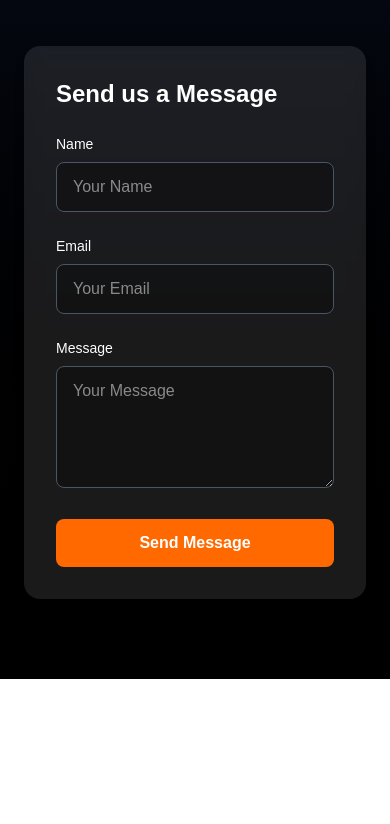
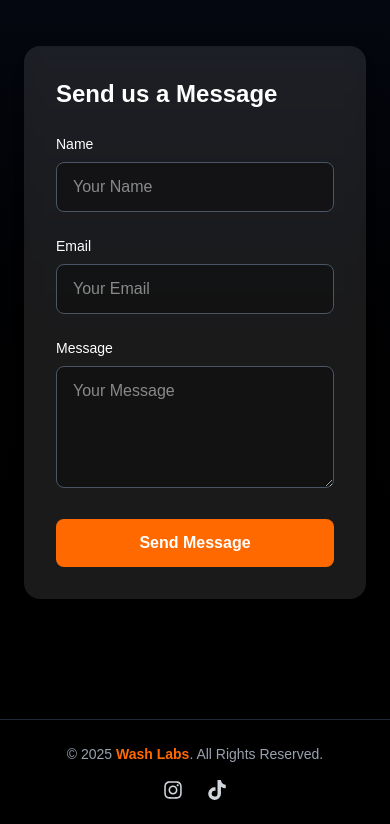
Before and after one commit to Sukhvir-Grewal/wash-labs, a Next.js app: page / in a window 390 px wide. Shown: the part 4448-5272 px from the top of the page. Before the commit the page ends 5127 px from the top, so only its background shows below. Built offline with nearby package versions, Linux system fonts and the light colour scheme.

Commit message:
version 1.3

```diff
--- /dev/null
+++ b/components/Footer.js
@@ -0,0 +1,53 @@
+// components/Footer.js
+import { FaInstagram, FaFacebook, FaTwitter, FaTiktok } from "react-icons/fa";
+
+export default function Footer() {
+    const year = new Date().getFullYear();
+
+    return (
+        <footer className="bg-black/90 text-gray-300 py-6 mt-10 border-t border-gray-800">
+            <div className="max-w-7xl mx-auto px-6 flex flex-col md:flex-row items-center justify-between gap-4">
+                {/* Left: Rights */}
+                <p className="text-sm text-gray-400">
+                    © {year} <span className="text-orange-500 font-semibold">Wash Labs</span>. All Rights Reserved.
+                </p>
+
+                {/* Right: Socials */}
+                <div className="flex space-x-6 text-xl">
+                    <a
+                        href="https://instagram.com/"
+                        target="_blank"
+                        rel="noopener noreferrer"
+                        className="hover:text-orange-500 transition"
+                    >
+                        <FaInstagram />
+                    </a>
+                    {/* <a
+                        href="https://facebook.com/"
+                        target="_blank"
+                        rel="noopener noreferrer"
+                        className="hover:text-orange-500 transition"
+                    >
+                        <FaFacebook />
+                    </a> */}
+                    {/* <a
+                        href="https://twitter.com/"
+                        target="_blank"
+                        rel="noopener noreferrer"
+                        className="hover:text-orange-500 transition"
+                    >
+                        <FaTwitter />
+                    </a> */}
+                    <a
+                        href="https://tiktok.com/"
+                        target="_blank"
+                        rel="noopener noreferrer"
+                        className="hover:text-orange-500 transition"
+                    >
+                        <FaTiktok />
+                    </a>
+                </div>
+            </div>
+        </footer>
+    );
+}
--- a/package.json
+++ b/package.json
@@ -19,6 +19,7 @@
     "react-calendar": "^6.0.0",
     "react-day-picker": "^9.10.0",
     "react-dom": "19.1.0",
+    "react-icons": "^5.5.0",
     "swiper": "^12.0.1"
   },
   "devDependencies": {
--- a/pages/index.js
+++ b/pages/index.js
@@ -6,6 +6,7 @@ import dynamic from "next/dynamic";
 import Navigation from "@/components/Navigation";
 import About from "@/components/About";
 import Contact from "@/components/Contact";
+import Footer from "@/components/Footer";
 
 // Use dynamic import for Gallery (disable SSR)
 const Gallery = dynamic(() => import("@/components/Gallery"), { ssr: false });
@@ -26,6 +27,7 @@ export default function Home() {
             <Gallery />
             <About />
             <Contact />
+            <Footer />
         </div>
     );
 }
```
Also changed, not shown: 1 other file (tests, documents, lock files or other folders).
